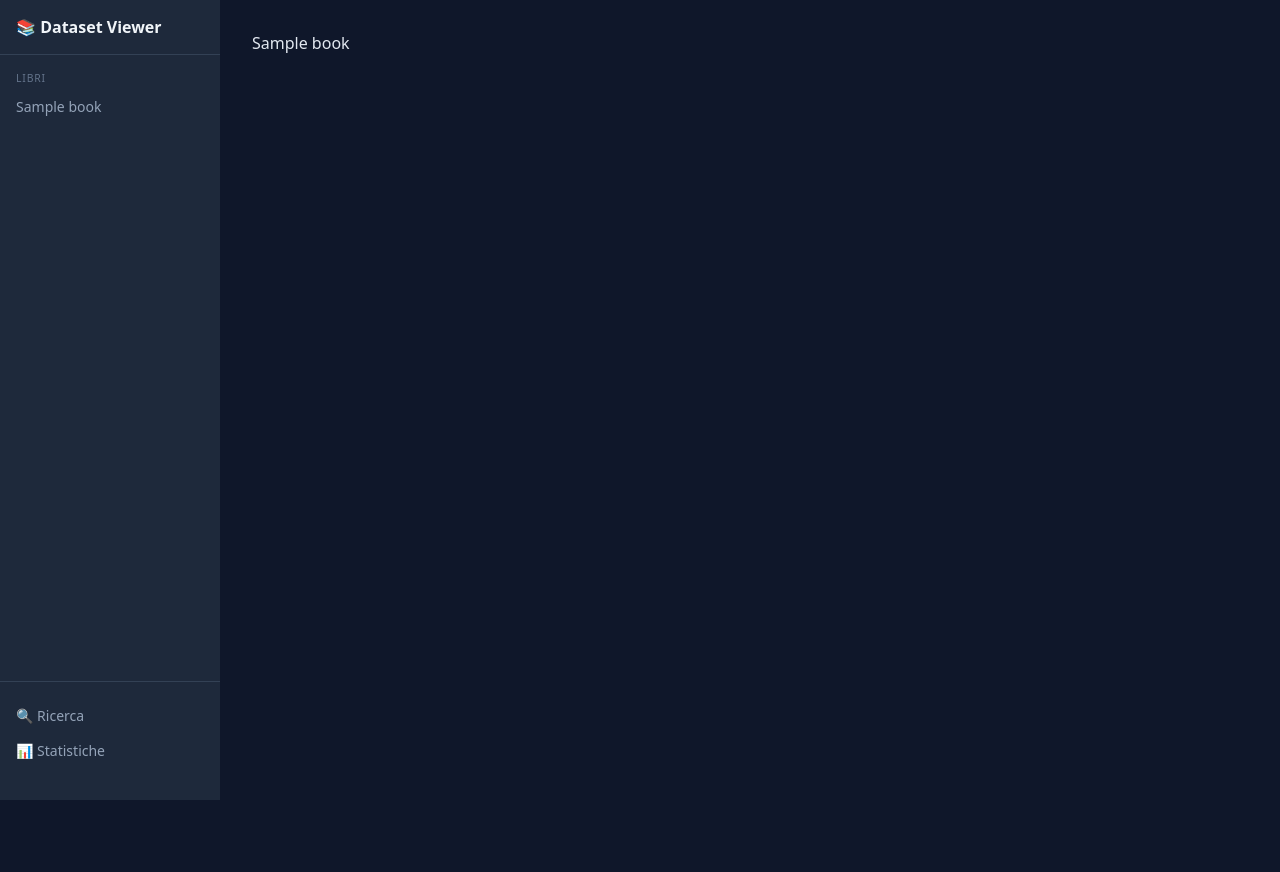
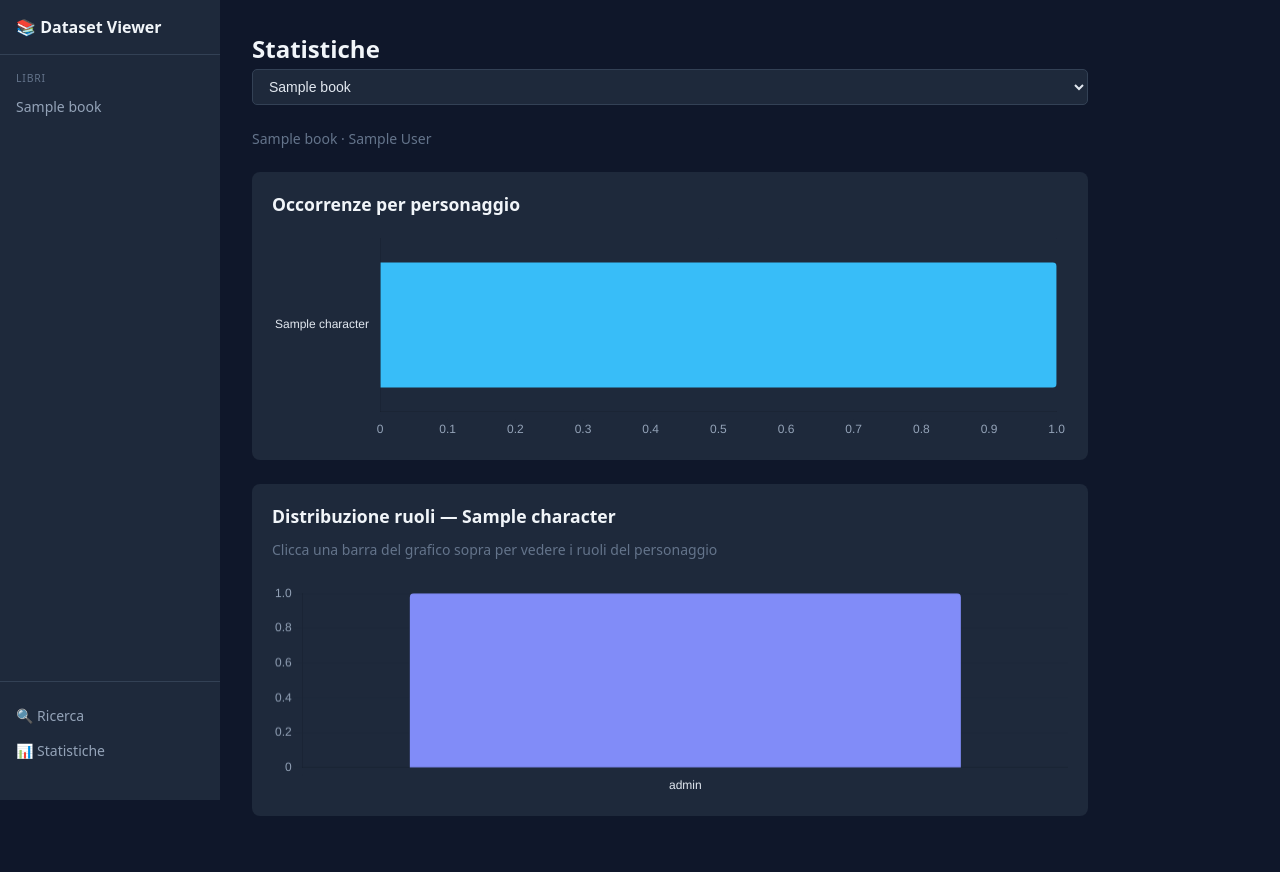
Before and after one commit to Hipsterfil998/Chars-Dataset, a Flask app: page /stats in a window 1280 px wide. Before the commit the page ends 800 px from the top, so only its background shows below. Run offline with Flask 3, Linux system fonts and the light colour scheme; tables that the repository leaves empty hold one stand-in row (values such as "Sample post"); parts of the project's set-up code (start-up, migrations or seed data) failed here and were passed over.

Commit message:
feat: add statistics page with Chart.js

```diff
--- a/app.py
+++ b/app.py
@@ -88,13 +88,21 @@ def create_app(conn: sqlite3.Connection) -> Flask:
         book_id_str = request.args.get("book_id", "")
         book_id = int(book_id_str) if book_id_str.isdigit() else (all_books[0]["id"] if all_books else None)
         book = database.get_book(conn, book_id) if book_id else None
-        char_stats = database.get_stats_for_book(conn, book_id) if book_id else []
+        char_stats_rows = database.get_stats_for_book(conn, book_id) if book_id else []
+        # Convert sqlite3.Row objects to dicts for JSON serialization
+        char_stats = [dict(c) for c in char_stats_rows]
+        # Ruoli per ogni personaggio (dict nome → lista {role, count})
+        roles_by_char = {}
+        for c in char_stats:
+            roles = database.get_roles_for_character(conn, book_id, c["name"])
+            roles_by_char[c["name"]] = [{"role": r["role"], "count": r["count"]} for r in roles]
         return render_template(
             "stats.html",
             all_books=all_books,
             book=book,
             book_id=book_id,
             char_stats=char_stats,
+            roles_by_char=roles_by_char,
         )
 
     @app.context_processor
--- /dev/null
+++ b/static/app.js
@@ -0,0 +1,76 @@
+const COLORS = [
+  "#38bdf8","#818cf8","#34d399","#fb923c","#f472b6",
+  "#a78bfa","#4ade80","#fbbf24","#e879f9","#60a5fa"
+];
+
+const occLabels = charStats.map(c => c.name);
+const occData   = charStats.map(c => c.occurrences);
+
+const ctxOcc = document.getElementById("chartOccurrences").getContext("2d");
+const occChart = new Chart(ctxOcc, {
+  type: "bar",
+  data: {
+    labels: occLabels,
+    datasets: [{
+      label: "Occorrenze",
+      data: occData,
+      backgroundColor: COLORS,
+      borderRadius: 4,
+    }]
+  },
+  options: {
+    indexAxis: "y",
+    responsive: true,
+    plugins: { legend: { display: false } },
+    scales: {
+      x: { ticks: { color: "#94a3b8" }, grid: { color: "#1e293b" } },
+      y: { ticks: { color: "#e2e8f0" }, grid: { color: "#1e293b" } }
+    },
+    onClick: (_evt, elements) => {
+      if (!elements.length) return;
+      const idx = elements[0].index;
+      const name = occLabels[idx];
+      showRoles(name);
+    }
+  }
+});
+
+const ctxRoles = document.getElementById("chartRoles").getContext("2d");
+let rolesChart = null;
+
+function showRoles(name) {
+  document.getElementById("charNameLabel").textContent = name;
+  const roles = rolesByChar[name] || [];
+  const labels = roles.map(r => r.role);
+  const data   = roles.map(r => r.count);
+
+  if (rolesChart) {
+    rolesChart.data.labels = labels;
+    rolesChart.data.datasets[0].data = data;
+    rolesChart.update();
+  } else {
+    rolesChart = new Chart(ctxRoles, {
+      type: "bar",
+      data: {
+        labels,
+        datasets: [{
+          label: "Conteggio",
+          data,
+          backgroundColor: "#818cf8",
+          borderRadius: 4,
+        }]
+      },
+      options: {
+        responsive: true,
+        plugins: { legend: { display: false } },
+        scales: {
+          x: { ticks: { color: "#e2e8f0" }, grid: { color: "#1e293b" } },
+          y: { ticks: { color: "#94a3b8" }, grid: { color: "#1e293b" } }
+        }
+      }
+    });
+  }
+}
+
+// Mostra il primo personaggio di default
+if (occLabels.length) showRoles(occLabels[0]);
--- a/templates/stats.html
+++ b/templates/stats.html
@@ -1 +1,39 @@
-{% extends "base.html" %}{% block content %}{% if book %}{{ book.title }}{% endif %}{% endblock %}
+{% extends "base.html" %}
+{% block title %}Statistiche — Dataset Viewer{% endblock %}
+{% block content %}
+<h1>Statistiche</h1>
+
+<form method="get" class="form-row" style="margin-bottom:24px">
+  <select name="book_id" onchange="this.form.submit()">
+    {% for b in all_books %}
+    <option value="{{ b.id }}" {% if book_id == b.id %}selected{% endif %}>{{ b.title }}</option>
+    {% endfor %}
+  </select>
+</form>
+
+{% if book %}
+<p class="subtitle">{{ book.title }} · {{ book.author }}</p>
+
+<div class="chart-container">
+  <h2>Occorrenze per personaggio</h2>
+  <canvas id="chartOccurrences" height="80"></canvas>
+</div>
+
+<div class="chart-container">
+  <h2>Distribuzione ruoli — <span id="charNameLabel">{{ char_stats[0].name if char_stats else '' }}</span></h2>
+  <p class="subtitle">Clicca una barra del grafico sopra per vedere i ruoli del personaggio</p>
+  <canvas id="chartRoles" height="80"></canvas>
+</div>
+{% endif %}
+{% endblock %}
+
+{% block scripts %}
+{% if book and char_stats %}
+<script src="https://cdn.jsdelivr.net/npm/chart.js@4/dist/chart.umd.min.js"></script>
+<script>
+  const charStats = {{ char_stats | tojson }};
+  const rolesByChar = {{ roles_by_char | tojson }};
+</script>
+<script src="{{ url_for('static', filename='app.js') }}"></script>
+{% endif %}
+{% endblock %}
```
